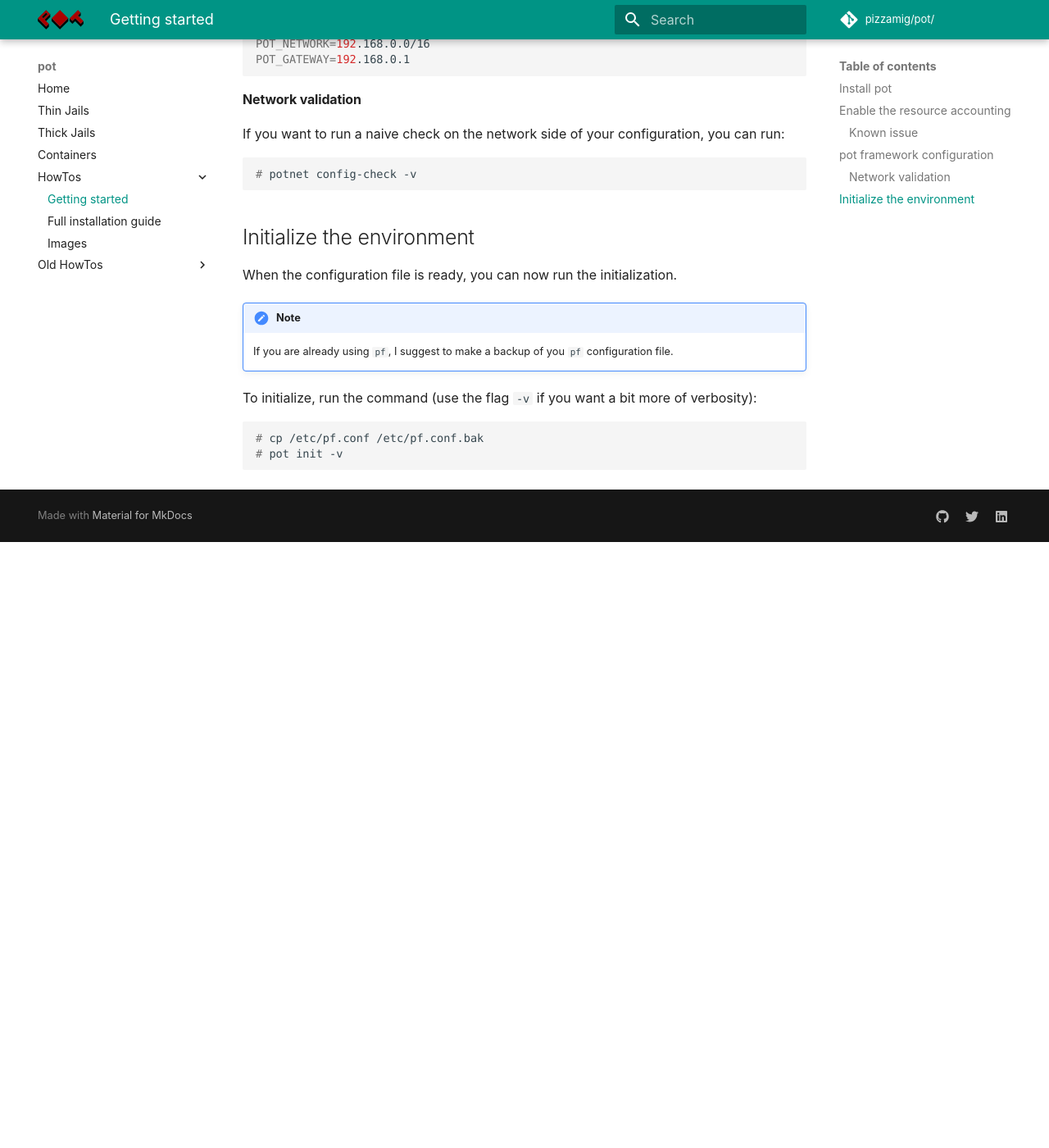
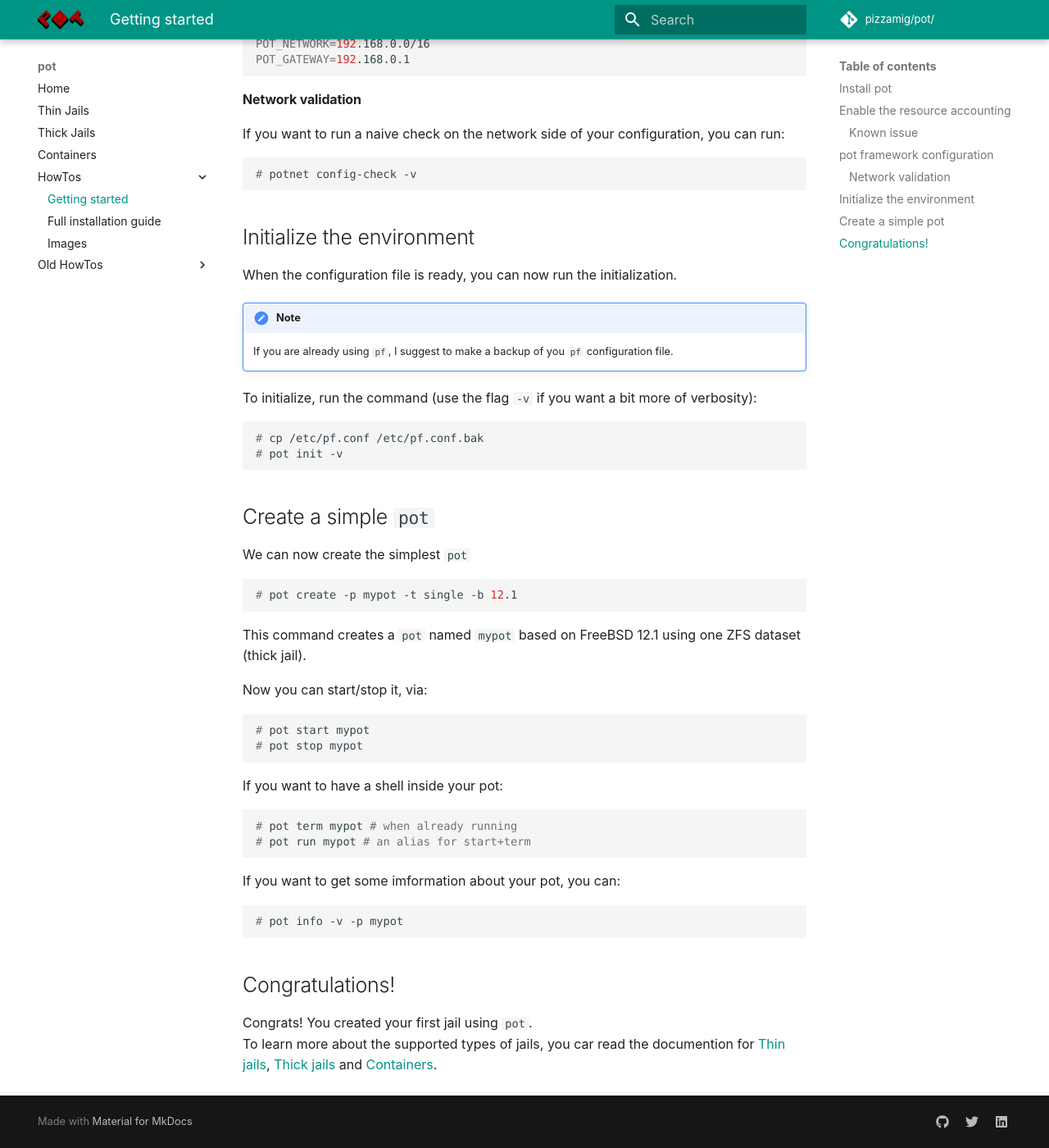
Before and after one commit to bsdpot/pot-book, an MkDocs documentation site: the page built from docs/Getting.md, in a window 1280 px wide and 1400 px high, scrolled down 1664 px. Shown: the whole window at 82% size. Built offline with MkDocs 1.6.1 and Material for MkDocs 9.7.7, drawn with Linux system fonts in a browser that asks for light colours; comment, search, counter and statistics services are not loaded; before the commit the page ends 2325 px from its top, so only the background shows below that.

Commit message:
getting: complete

````diff
--- a/docs/Getting.md
+++ b/docs/Getting.md
@@ -71,3 +71,31 @@ To initialize, run the command (use the flag `-v` if you want a bit more of verb
 # cp /etc/pf.conf /etc/pf.conf.bak
 # pot init -v
 ```
+## Create a simple `pot`
+We can now create the simplest `pot`
+```console
+# pot create -p mypot -t single -b 12.1
+```
+
+This command creates a `pot` named `mypot` based on FreeBSD 12.1 using one ZFS dataset (thick jail).
+
+Now you can start/stop it, via:
+```console
+# pot start mypot
+# pot stop mypot
+```
+If you want to have a shell inside your pot:
+```console
+# pot term mypot # when already running
+# pot run mypot # an alias for start+term
+```
+
+If you want to get some imformation about your pot, you can:
+```console
+# pot info -v -p mypot
+```
+
+## Congratulations!
+
+Congrats! You created your first jail using `pot`.
+To learn more about the supported types of jails, you car read the documention for [Thin jails](Thin.md), [Thick jails](Thick.md) and [Containers](Container.md).
````
